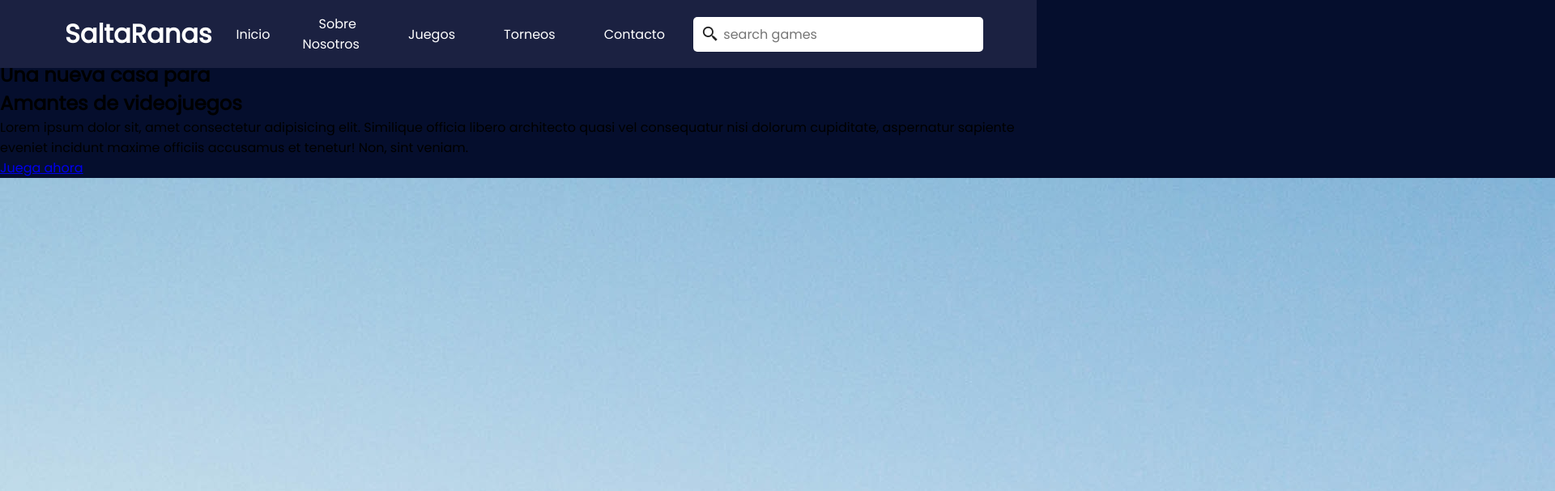
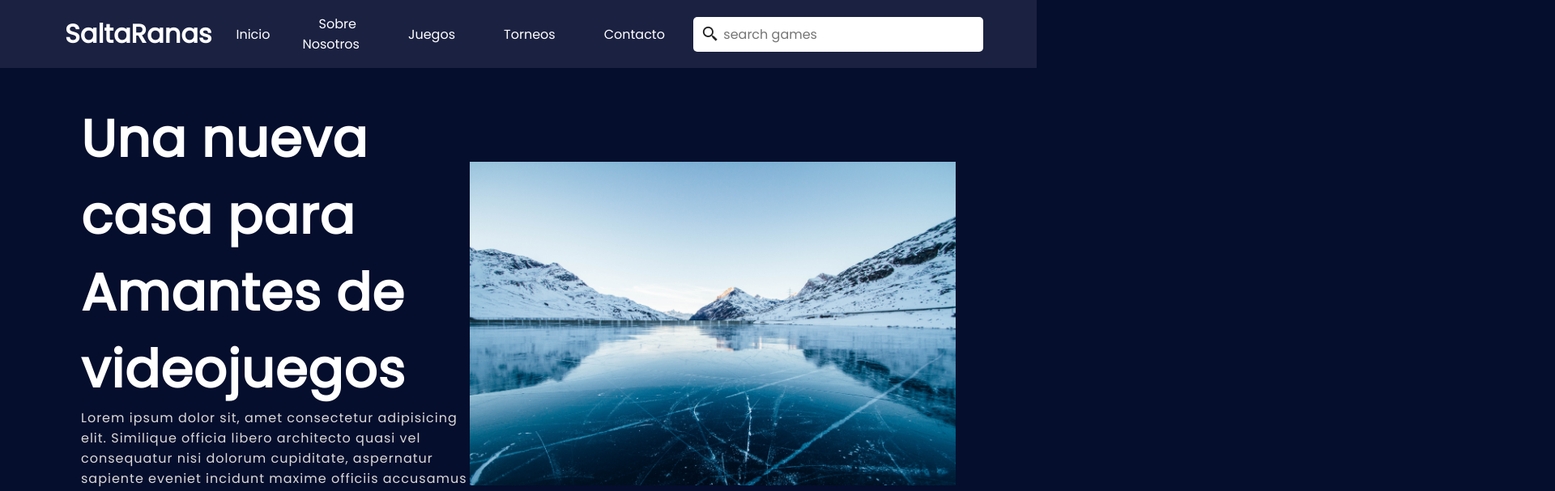
Before and after one commit to LuisDani07/SaltaRanas_React, a React (Vite) app: page / in a window 1280 px wide. Shown: the top 607 px of the page at 81% size, 1920 px wide, since content can reach past the window. Built offline with nearby package versions, Linux system fonts and the light colour scheme.

Commit message:
banner terminado

```diff
--- a/src/App.jsx
+++ b/src/App.jsx
@@ -2,13 +2,15 @@ import React from 'react'
 import NavBar from './Components/NavBar';
 import './styles.css'
 import Banner from './Components/Banner';
+import moduleName from './Components/About';
+import About from './Components/About';
 
 function App() {
   return (
         <>
           <NavBar/>
-          <br /><br /><br />
           <Banner/>
+          <About/>
         </>
   )
 }
--- /dev/null
+++ b/src/Components/About.jsx
@@ -0,0 +1,11 @@
+
+
+function About() {
+  return (
+    <aside>
+
+    </aside>
+  )
+}
+
+export default About
--- a/src/Components/Banner.jsx
+++ b/src/Components/Banner.jsx
@@ -9,8 +9,8 @@ function Banner() {
                     Amantes de videojuegos</h2>
                     <p>Lorem ipsum dolor sit, amet consectetur adipisicing elit. Similique officia libero architecto quasi vel consequatur nisi dolorum cupiditate, aspernatur sapiente eveniet incidunt maxime officiis accusamus et tenetur! Non, sint veniam.</p>
                     <a href="#" className="button">Juega ahora</a>
-                    <img src="/lago.jpg" alt="" />
                 </div>
+                <img src="/lago.jpg" alt="" />
             </div>
     </article>
   )
--- a/src/styles.css
+++ b/src/styles.css
@@ -67,6 +67,55 @@ header .action .searchBx input{
     border:none;
     font-size: 1em;
 }
-.title{
+/* banner */
+.banner{
+    position:relative;
+    width:100%;
+    min-height: 100vh;
+    padding:0px 100px;
+    display:flex;
+    justify-content: center;
+    align-items: center;
+
+}
+.banner .bg{
+position:relative;
+width:100%;
+min-height: 100hv;
+display: flex;
+justify-content: center;
+align-items: center;
+}
+.banner .bg .content{
+    width:50%;
+    height:100%;
+}
+.banner .bg .content h2{
+    font-size: 4em;
     color:#fff;
+    letter-spacing: 1px;
 }
+.banner .bg .content p{
+    font-size: 1em;
+    color:#dbd9d9;
+    letter-spacing: 1px;
+}
+.banner .bg .content a{
+    display:inline-block;
+    padding:10px 20px;
+    border:1px solid #1aeeef;
+    text-decoration: none;
+    font-weight: 700;
+    border-radius: 5px;
+    color: #fff;
+    letter-spacing: 1px;
+}
+.banner .bg .content a:hover{
+    background:#1aeeef;
+    border:none;
+    color:#050e2d;
+    box-shadow: 0 0 10px #1aeeef;
+}
+.banner .bg img{
+    width:600px;
+}
```
